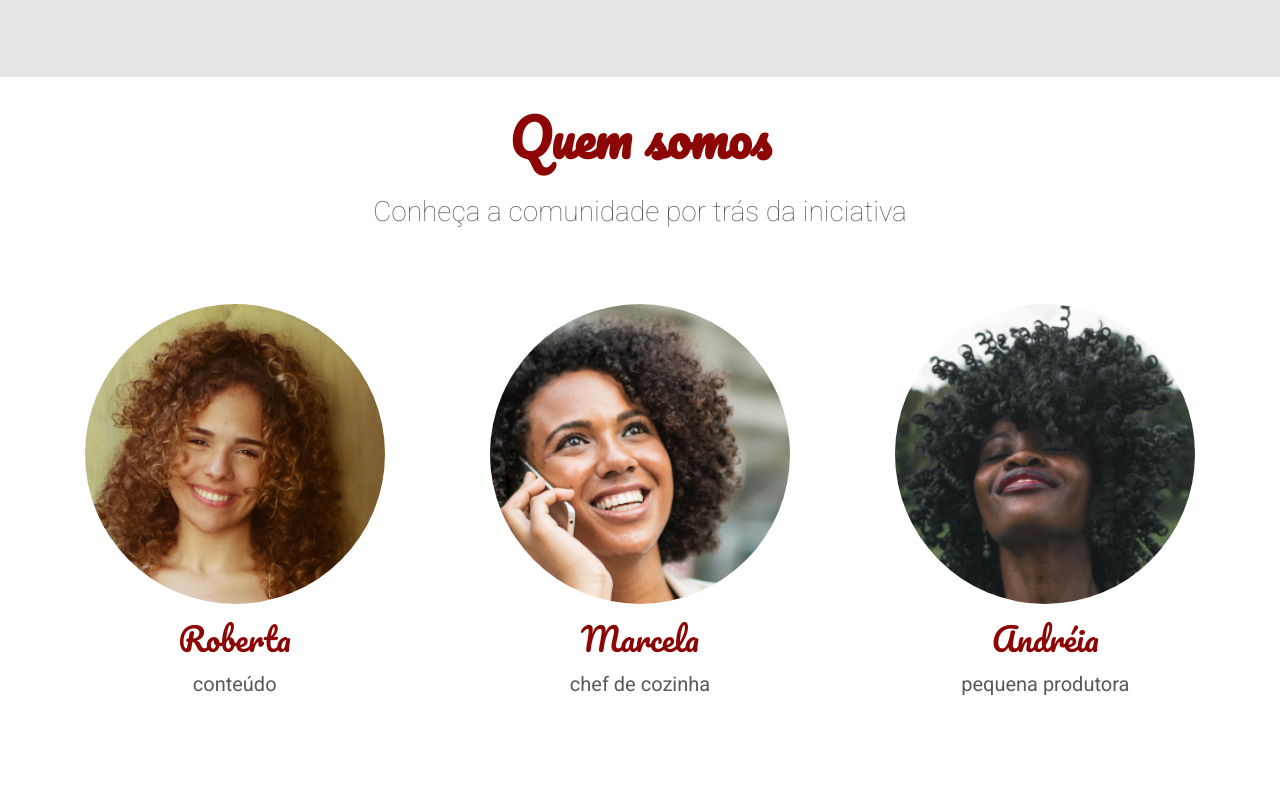
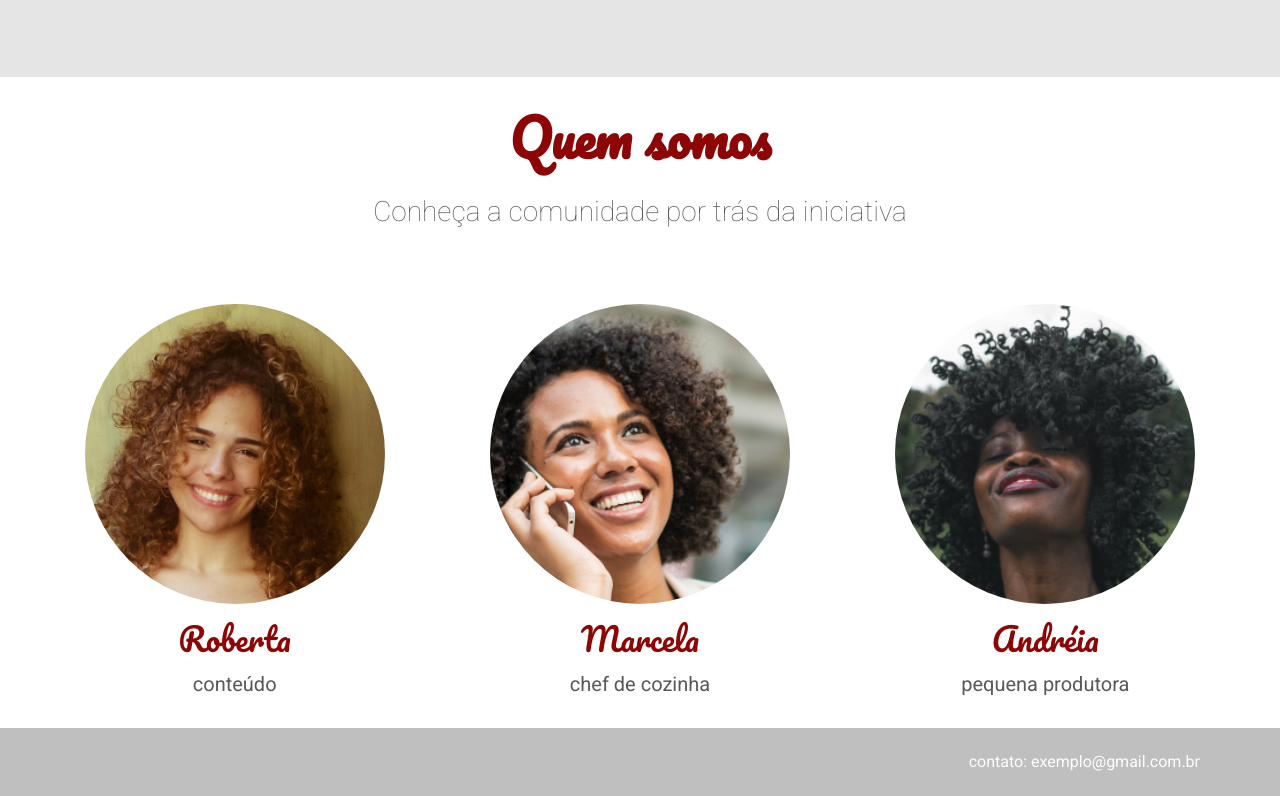
Before and after one commit to Geisyla1/arquitetura-css, a plain HTML site: page index.html in a window 1280 px wide. Shown: the part 2234-3030 px from the top of the page. Before the commit the page ends 2962 px from the top, so only its background shows below. Drawn offline with Linux system fonts and the light colour scheme.

Commit message:
ultimas alterações

```diff
--- a/assets/css/card-receitas.css
+++ b/assets/css/card-receitas.css
@@ -44,3 +44,21 @@
     cursor: pointer;
     background: #620404;
 }
+
+@media screen  and(min-width:0){
+    .receita{
+
+    }
+}
+
+@media screen and(min-width:768px){
+    .receita{
+
+    }
+}
+
+@media screen and(min-width:992){
+    .receita{
+
+    }
+}
--- /dev/null
+++ b/assets/css/footer.css
@@ -0,0 +1,7 @@
+.rodape{
+    background: #bfbfbf;
+    color: #fdfdfd;
+    text-align: right;
+    padding: 1.5625rem 5rem;
+    text-transform: lowercase;
+}
--- a/assets/css/style.css
+++ b/assets/css/style.css
@@ -4,3 +4,4 @@
 @import url("./card-receitas.css");
 @import url("./quem-somos.css");
 @import url("./pessoas.css");
+@import url("./footer.css");
--- a/index.html
+++ b/index.html
@@ -107,5 +107,8 @@
                 </div>
             </div>
         </section>
+        <footer class="rodape">
+            Contato: exemplo@gmail.com.br
+        </footer>
     </body>
 </html>
```
Also changed, not shown: assets/css/pessoas.css (line endings or trailing spaces).
